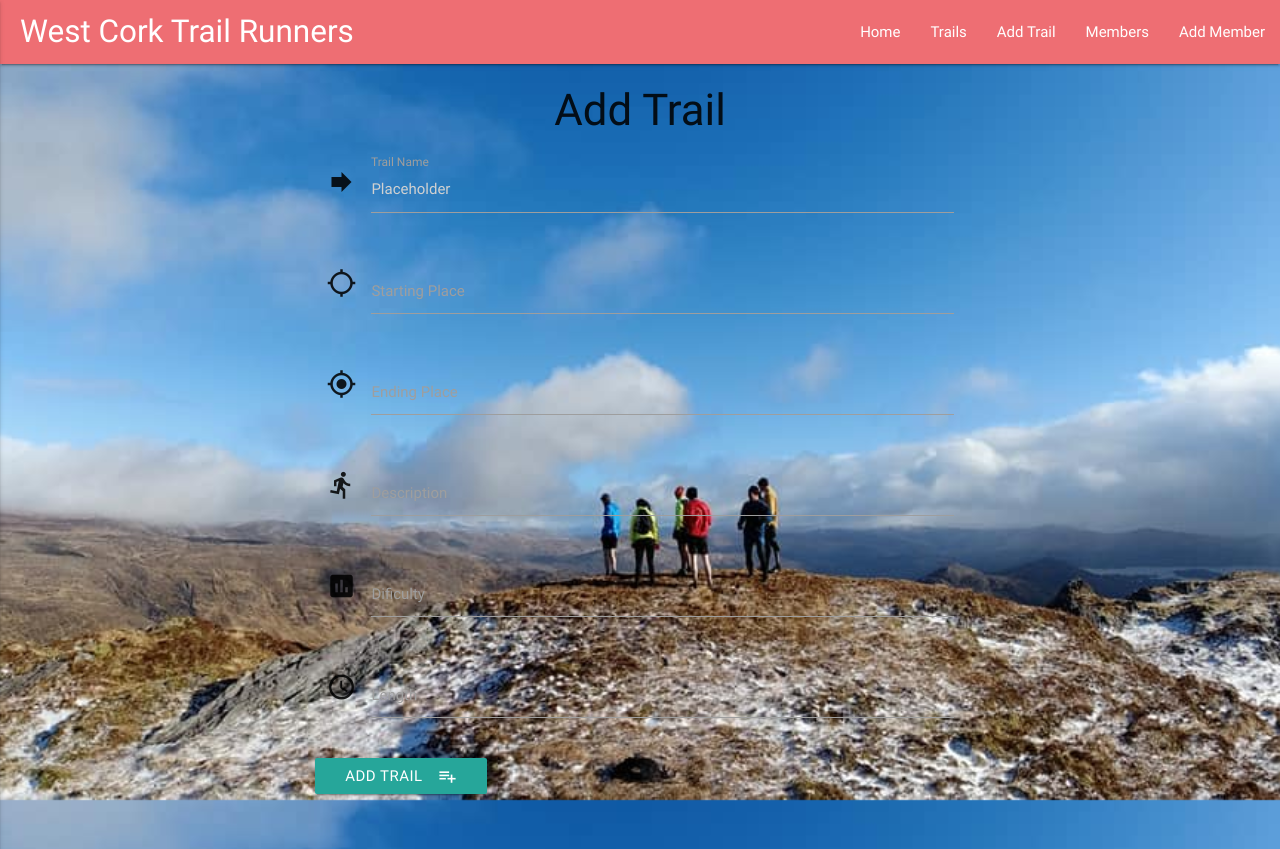
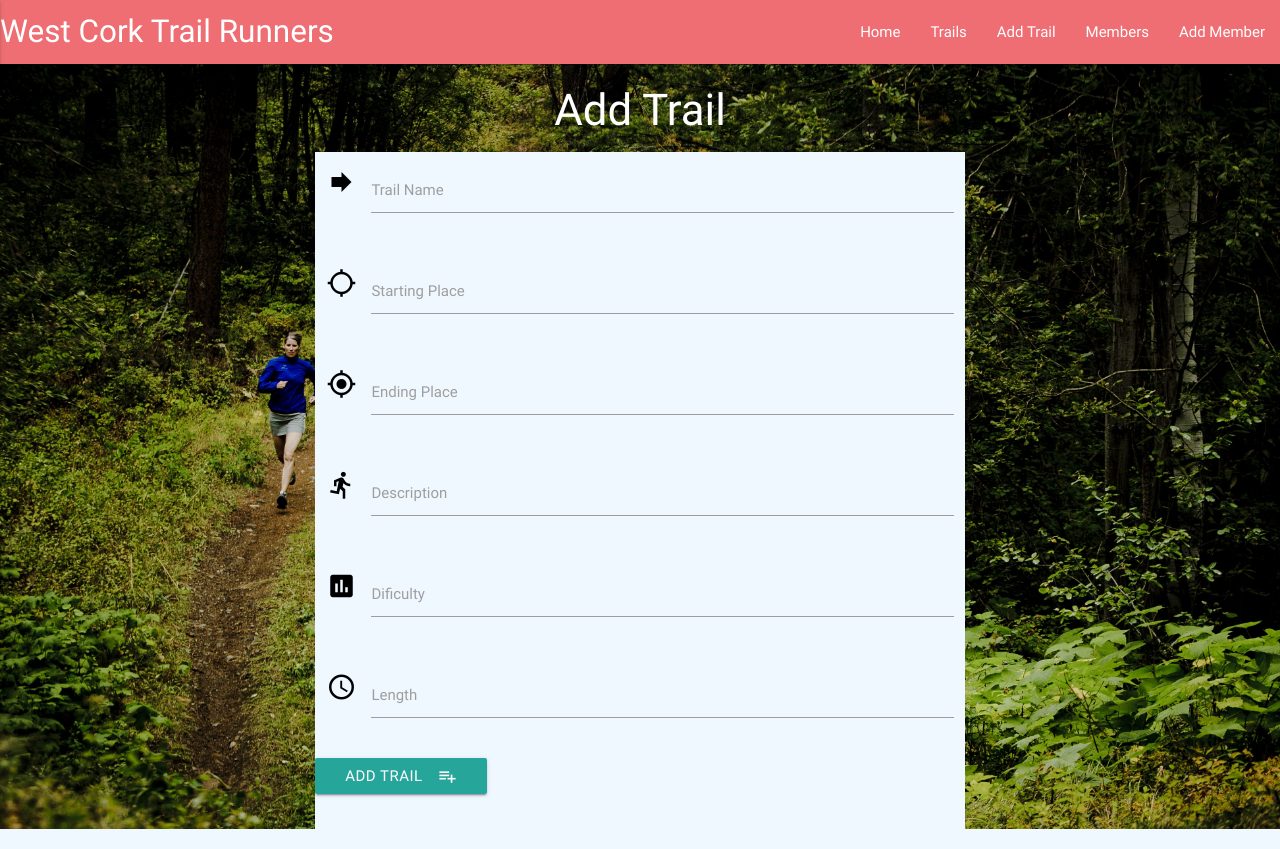
Before and after one commit to alchemist2016/West-Cork-Trail-Runners, a Flask app: page /add_trail in a window 1280 px wide. Run offline with Flask 2, Linux system fonts and the light colour scheme; data that the repository does not hold is empty; some libraries are stand-ins or nearby versions.

Commit message:
A bug in fyling set up sorted, css up and running, formed Add Trail page

```diff
--- a/static/css/style.css
+++ b/static/css/style.css
@@ -1,10 +1,15 @@
-
 body {
     font-family: 'Roboto', sans-serif;
+    color: rgba(255,255,255);
+    background-color: rgba(0,0,0,.7);
     background-size: cover;
     background-repeat: no-repeat;
     background-position: center;
     background-attachment: fixed;
+}
+body,html {
+    width: 100%;
+    height: 100%;
 }
 
 .btn_small {
@@ -15,68 +20,40 @@ body {
     padding: 0 0.5em;
 }
 
-.task_header {
+.task-header {
     margin-top: 5px;
 }
-
-#trails{
+#trails {
     text-align: center;
 }
-
-nav .brand-logo {
-    position: absolute;
-    color: #fff;
-    display: inline-block;
-    font-size: 2.1rem;
-    padding: 0;
-    margin-left: 20px;
-    height: 80%;
-
-  /*-----------------------------Footer---- Bootstrap*/
-
-.page-footer {
-    font-size: 20px;
-    position: fixed;
-    width: 100%;
-    min-height: 50px;
-    bottom: 0;
-    opacity: 1;
-    background-color: rgba(0,0,0,0.2);
+.center, .center-align {
     text-align: center;
-    height: 120px;
-    padding-top: 40px;
+    margin-left: 40px;
+    color: black;
 }
-
-/* /* .fab{
-    color: white;
-} */
-
-
-/* div#form-color {
-    background-color: transparent;
+@media only screen and (min-width: 0)
+html {
+ font-size: 34px;
 }
-
-div#form-member-color {
-    background-color: transparent;
-} */
-
-/* .container .row {
-    margin-top: 30px;
+@media only screen and (min-width: 601px)
+nav, nav .nav-wrapper i, nav a.button-collapse, nav a.button-collapse i {
+   height: 64px;
+   line-height: 64px;
+   font-size: larger;
+}
+.side-nav li>a {
+   color: rgba(0,0,0,0.87);
+   display: block;
+   font-size: 34px;
+   font-weight: 500;
+   height: 48px;
+   line-height: 48px;
+   padding: 0 32px;
+}
+/*--Add Trail--*/
+.container .row {
     margin-left: -.75rem;
     margin-right: -.75rem;
-    background-color: transparent;
-}  */
-
-.container {
-    margin: 0 auto;
-    max-width: 1280px;
-    width: 90%;
-    background-color: aliceblue;
+    background: aliceblue;
+    color: black;
 }
-
-nav {
-    position: relative;
-    /* height: 100%; */
-    min-height: 10vh;
-    font-size: 80%;
-}
--- a/templates/addtrail.html
+++ b/templates/addtrail.html
@@ -1,6 +1,6 @@
 {% extends 'base.html' %}
 {% block content %}
-<body background="{{ url_for('static', filename='img/group.jpg') }}">
+<body background="{{ url_for('static', filename='img/forest_trail.jpg') }}">
 <h3 style="text-align: center">Add Trail</h3>
 <div class="container">
 	<div class="row">
@@ -8,7 +8,7 @@
 			<div class="row">
 				<div class="input-field col s12">
 					<i class="material-icons prefix">forward</i>
-					<input placeholder="Placeholder" id="name_of_trail" name="name_of_trail" type="text" class="validate">
+					<input id="name_of_trail" name="name_of_trail" type="text" class="validate">
 					<label for="icon prefix">Trail Name</label>
 				</div>
 			</div>
--- a/templates/base.html
+++ b/templates/base.html
@@ -2,8 +2,8 @@
 
 <head>
 	<link href="https://fonts.googleapis.com/icon?family=Material+Icons" rel="stylesheet">
-	<link rel="stylesheet" href="https://cdnjs.cloudflare.com/ajax/libs/materialize/0.100.2/css/materialize.min.css">
-	<link rel="stylesheet" href="{{url_for('static', filename='css/style.css')}}" type="text/css">
+    <link rel="stylesheet" href="https://cdnjs.cloudflare.com/ajax/libs/materialize/0.100.2/css/materialize.min.css">
+    <link rel="stylesheet" href="{{url_for('static', filename='css/style.css')}}" />
 </head>
 
 <body>
@@ -34,8 +34,8 @@
 		{% block content %}
 		{% endblock %}
 	</div>
-	<script src="https://cdnjs.cloudflare.com/ajax/libs/jquery/3.2.1/jquery.min.js"></script>
-	<script src="https://cdnjs.cloudflare.com/ajax/libs/materialize/0.100.2/js/materialize.min.js"></script>
+	   <script src="https://cdnjs.cloudflare.com/ajax/libs/jquery/3.2.1/jquery.min.js"></script>
+    <script src="https://cdnjs.cloudflare.com/ajax/libs/materialize/0.100.2/js/materialize.min.js"></script>
 	<script type="text/javascript">
 		$(document).ready(function() {
             $('.collapsible').collapsible();
--- a/templates/get_trail.html
+++ b/templates/get_trail.html
@@ -6,13 +6,13 @@
 	{% for trail in trails %}
 	<li>
 		<div class="collapsible-header" id="form-color">
-			<div class="col s3">
+			<div class="col s3 center-align">
 				<i class="material-icons">expand_more</i>
 				<a href="{{url_for('edit_trail', trail_id=trail._id)}}"class="waves-effect waves-light btn btn-small">Edit</a>
                 <a href="{{url_for('delete_trail', trail_id=trail._id)}}" class="waves-effect waves-light btn btn-small red">Delete</a>
 			</div>
-			<div class="task-header col s9">
-                    <strong>{{trail.name_of_trail}}</strong>
+			<div class="task-header col s9 center-align">
+                    <p><strong>{{trail.name_of_trail}}</strong></p>
                 </div>
             </div>
             <div class="collapsible-body">
```
Also changed, not shown: templates/home.html (+0 -13 lines), static/img/Conor_Murphy.png, static/img/forest_trail.jpg (added), static/img/runner (1).jpg (renamed from static/img/runner.jpg), static/img/trail-forest.jpg (deleted).
